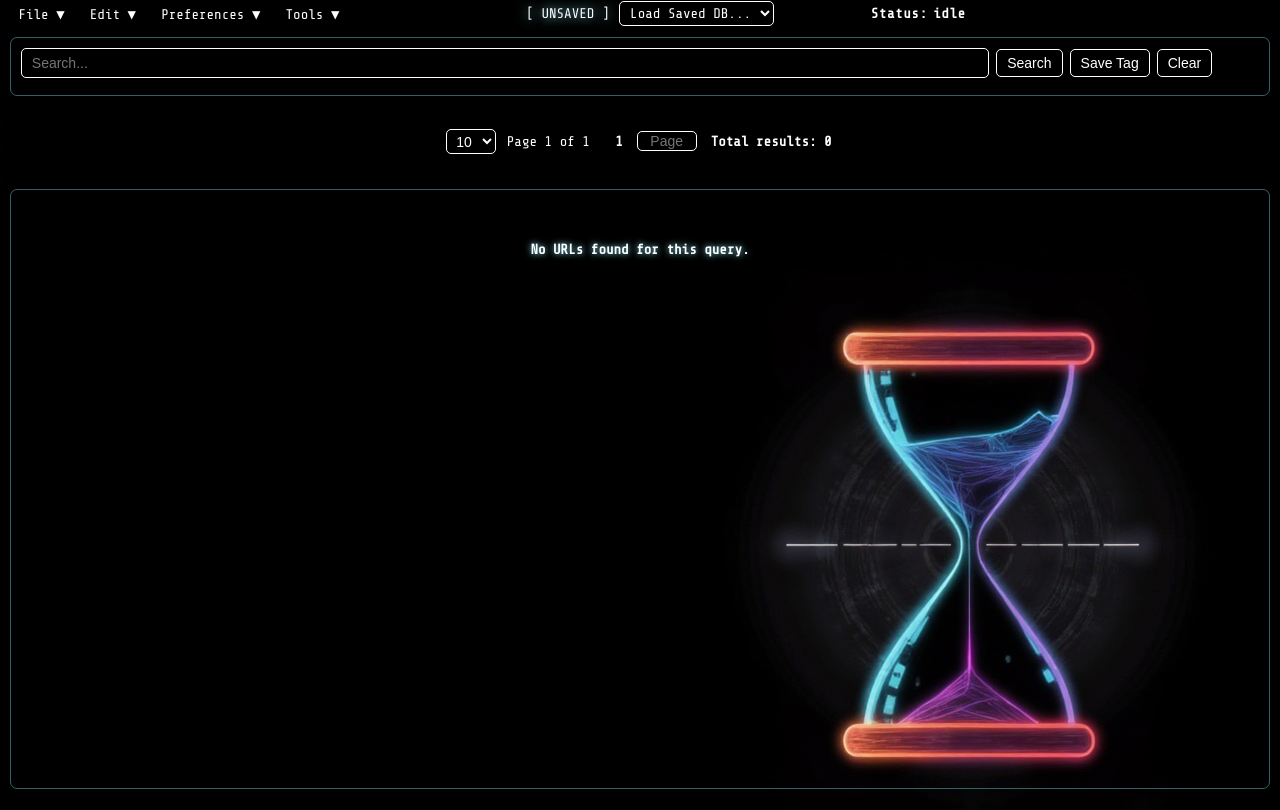
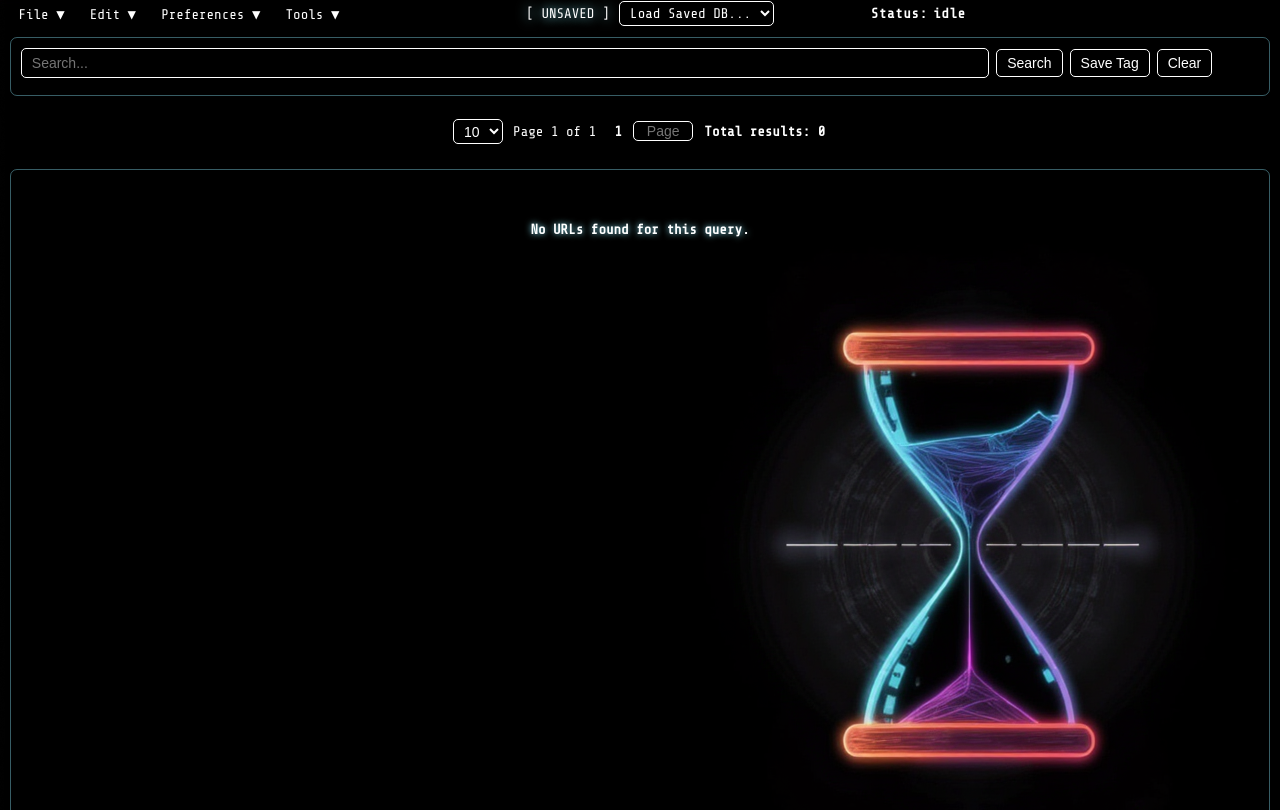
Before and after one commit to thesavant42/retrorecon, a Flask app: page / in a window 1280 px wide. Run offline with Flask 2, Linux system fonts and the light colour scheme; data that the repository does not hold is empty; parts of the project's set-up code (start-up, migrations or seed data) failed here and were passed over; some libraries are stand-ins or nearby versions.

Commit message:
Tweak pagination and layout spacing

```diff
--- a/static/base.css
+++ b/static/base.css
@@ -237,7 +237,7 @@ body {
   align-items: flex-start;
   gap: 0.5em;
   color: var(--fg-color);
-  margin: 10px;
+  margin: 10px 10px 0.25em;
 }
 
 /* Layout for form inside search bar */
@@ -610,7 +610,7 @@ body {
   display: flex;
   flex-direction: column;
   /* Maintain visible frame even when no URLs are listed */
-  min-height: 600px;
+  min-height: 650px;
   overflow-y: auto;
 }
 
@@ -980,7 +980,7 @@ body {
 
 /* Pagination styling */
 .retrorecon-root .pagination {
-    margin: 0.2em 0.5em;
+    margin: 0.1em 0.3em;
     border-radius: 4px;
     transition: background 0.2s;
     /* border: 1px solid var(--color-contrast); */
@@ -992,13 +992,13 @@ body {
     align-items: center;
     text-align: center;
     font-size: 1.2em;
-    gap: 0.6em;
+    gap: 0.4em;
 }
 .retrorecon-root .pagination a,
 .retrorecon-root .pagination strong,
 .retrorecon-root .pagination span,
 .retrorecon-root .pagination form {
-  margin: 0 0.2em;
+  margin: 0 0.1em;
 }
 .retrorecon-root .pagination a:hover {
   background: var(--bg-color);
@@ -1010,7 +1010,7 @@ body {
   font-weight: bold;
 }
 .retrorecon-root .pagination .page-info {
-  margin-right: 1em;
+  margin-right: 0.6em;
 }
 .retrorecon-root .pagination input[type="text"] {
   width: 60px;
@@ -1023,7 +1023,7 @@ body {
   color: var(--fg-color);
 }
 .retrorecon-root .pagination button {
-  margin-left: 0.5em;
+  margin-left: 0.3em;
 }
 
 .retrorecon-root .pagination-arrow {
@@ -1155,6 +1155,14 @@ body {
   overflow: hidden;
 }
 
+/* Reduce spacing around pagination and results sections */
+.retrorecon-root #layout-c {
+  margin-top: 0.25em;
+}
+.retrorecon-root #layout-d {
+  margin-top: 0.25em;
+}
+
 /* --- End of update --- */
 body.bg-hidden {
   background-image: none !important;
```
